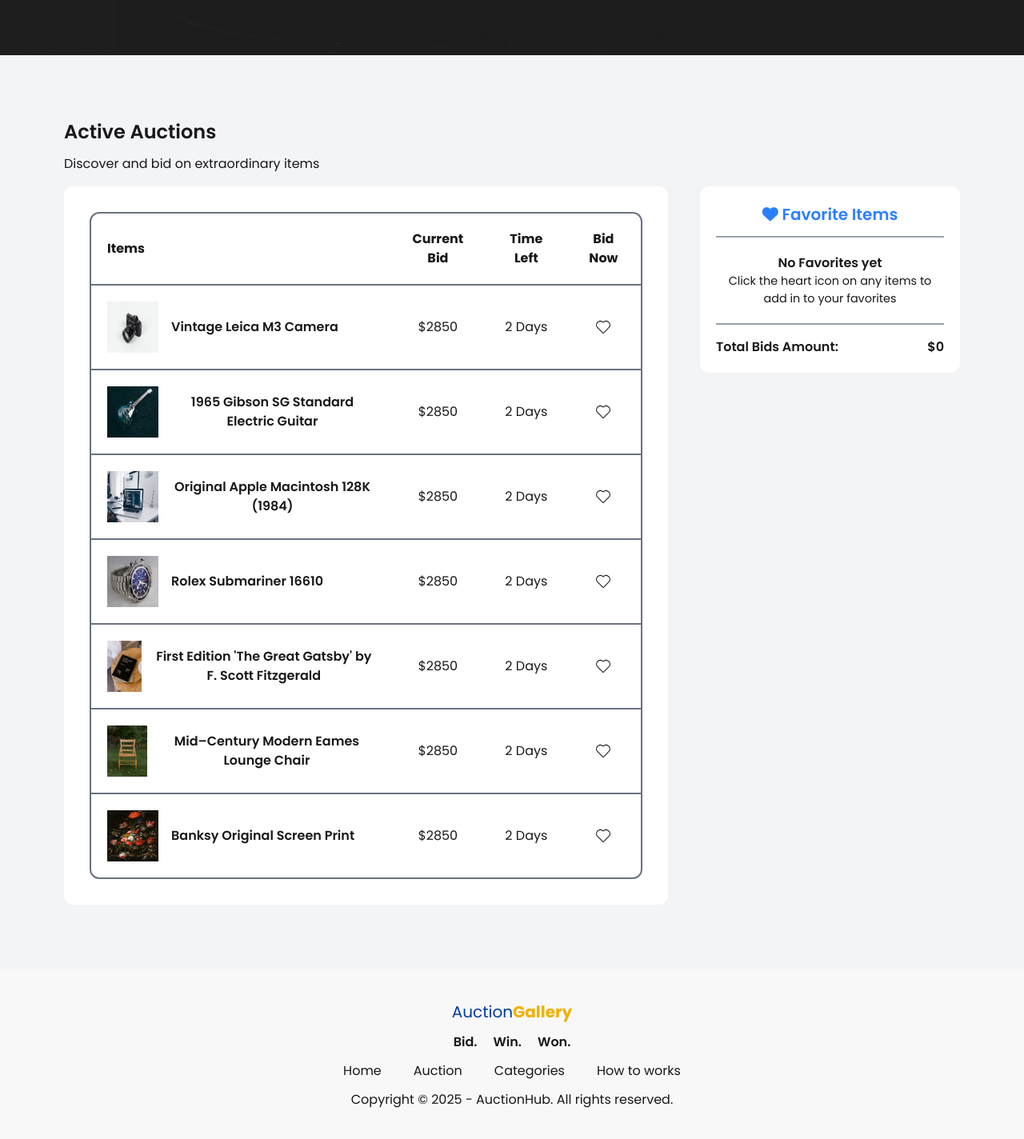
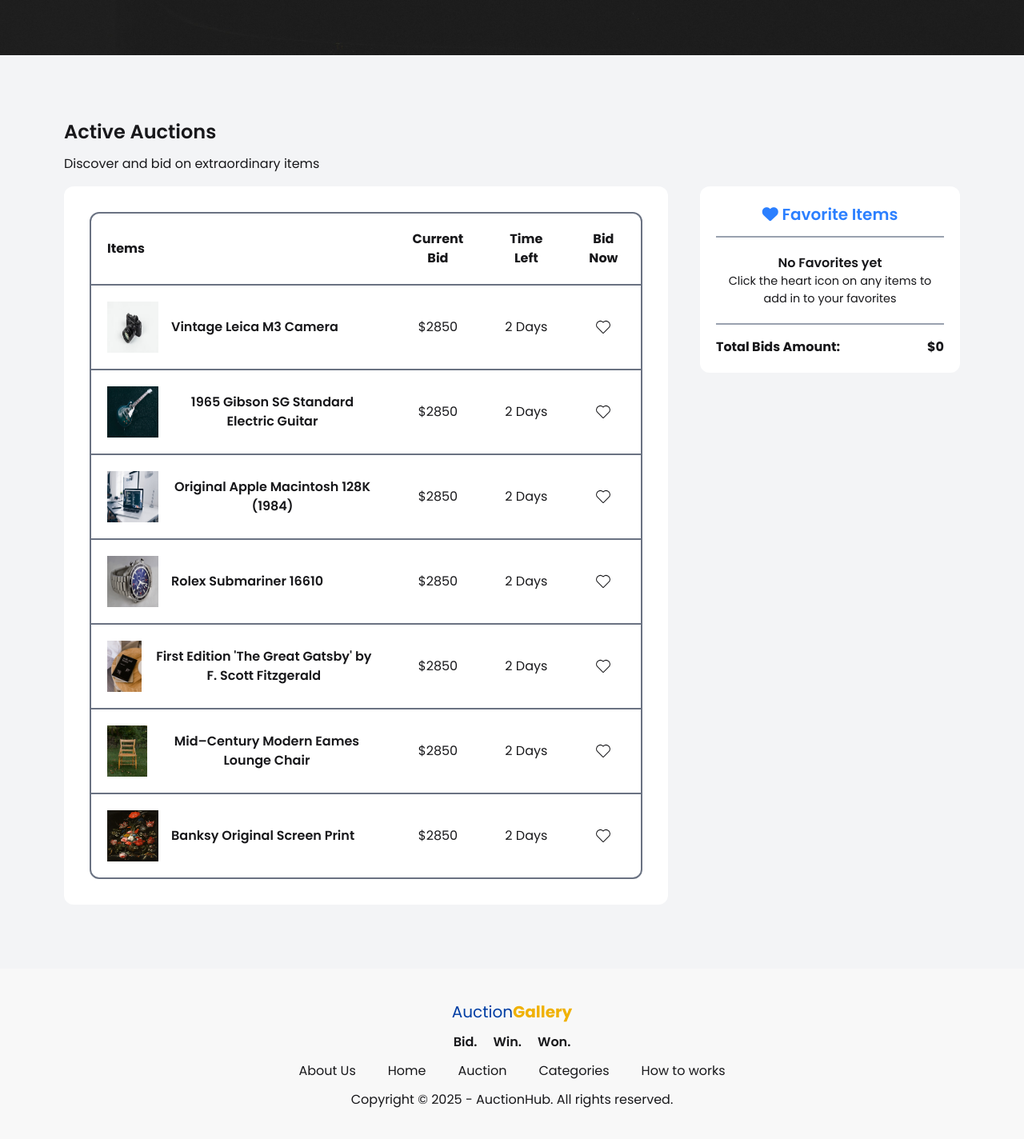
Before and after one commit to mdmhrz/acution-gallery, a React (Vite) app: page / in a window 1280 px wide. Shown: the part 755-2179 px from the top of the page at 80% size. Built offline with nearby package versions, Linux system fonts and the light colour scheme.

Commit message:
CSS finally done

```diff
--- a/src/App.jsx
+++ b/src/App.jsx
@@ -34,8 +34,8 @@ function App() {
 
                 {/* Total of Fav items */}
                 <div className='flex items-center justify-between'>
-                  <h3 className='font-semibold' >Total Bids Amount:</h3>
-                  <h3 className='font-semibold'>$0</h3>
+                  <h3 className='font-bold' >Total Bids Amount:</h3>
+                  <h3 className='font-bold'>$0</h3>
                 </div>
 
             </div>
--- a/src/components/Footer/Footer.jsx
+++ b/src/components/Footer/Footer.jsx
@@ -13,6 +13,7 @@ const Footer = () => {
                     <a className="link link-hover font-semibold">Won.</a>
                 </nav>
                 <div className='flex gap-10'>
+                    <a href="">About Us</a>
                     <a href="">Home</a>
                     <a href="">Auction</a>
                     <a href="">Categories</a>
```
